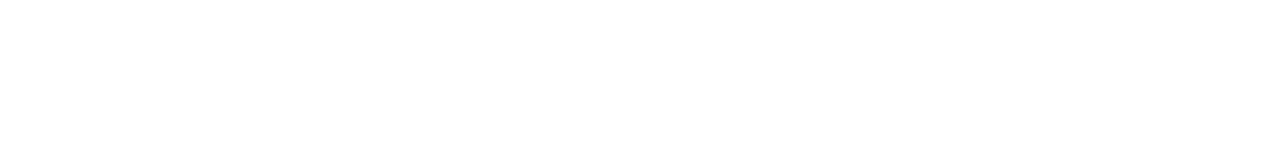
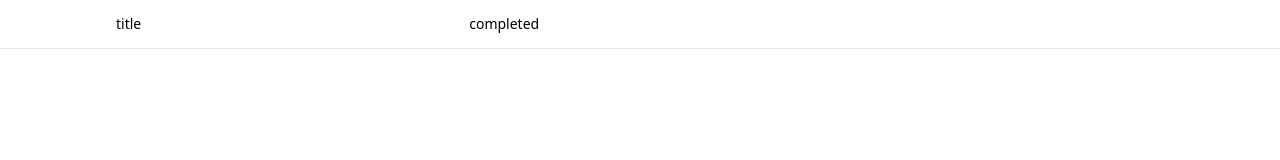
Before and after one commit to erufan/SSRreactquery, a Next.js app: page / in a window 1280 px wide. Shown: the top 160 px of the page. Built offline with nearby package versions, Linux system fonts and the light colour scheme.

Commit message:
Add reusable Table component

```diff
--- a/app/page.tsx
+++ b/app/page.tsx
@@ -1 +1,27 @@
-export default function Home() {}
+import Table from "@/components/Table";
+
+export default function Home() {
+  return (
+    <>
+      <Table>
+        <Table.TableHeader>
+          <Table.TableRow>
+            <Table.TableHead className="hidden w-[100px] sm:table-cell">
+              <span className="sr-only">Image</span>
+            </Table.TableHead>
+            <Table.TableHead>title</Table.TableHead>
+            <Table.TableHead>completed</Table.TableHead>
+            <Table.TableHead>
+              <span className="sr-only">Actions</span>
+            </Table.TableHead>
+          </Table.TableRow>
+        </Table.TableHeader>
+        <Table.TableBody>
+          {[].map((todo) => (
+            <span key={todo}>todo</span>
+          ))}
+        </Table.TableBody>
+      </Table>
+    </>
+  );
+}
--- /dev/null
+++ b/components/Table.tsx
@@ -0,0 +1,103 @@
+import React from "react";
+
+interface TableType
+  extends React.ForwardRefExoticComponent<
+    React.HTMLAttributes<HTMLTableElement> &
+      React.RefAttributes<HTMLTableElement>
+  > {
+  TableHeader: typeof TableHeader;
+  TableBody: typeof TableBody;
+  TableRow: typeof TableRow;
+  TableHead: typeof TableHead;
+  TableCell: typeof TableCell;
+}
+
+const Table = React.forwardRef<
+  HTMLTableElement,
+  React.HTMLAttributes<HTMLTableElement>
+>(({ className, ...props }, ref) => (
+  <div className="relative w-full overflow-auto">
+    <table
+      ref={ref}
+      className={`w-full caption-bottom text-sm ${className}`}
+      {...props}
+    >
+      {props.children}
+    </table>
+  </div>
+)) as TableType;
+Table.displayName = "Table";
+
+const TableHeader = React.forwardRef<
+  HTMLTableSectionElement,
+  React.HTMLAttributes<HTMLTableSectionElement>
+>(({ className, ...props }, ref) => (
+  <thead ref={ref} className={`[&_tr]:border-b ${className}`} {...props}>
+    {props.children}
+  </thead>
+));
+TableHeader.displayName = "TableHeader";
+
+const TableBody = React.forwardRef<
+  HTMLTableSectionElement,
+  React.HTMLAttributes<HTMLTableSectionElement>
+>(({ className, ...props }, ref) => (
+  <tbody
+    ref={ref}
+    className={`[&_tr:last-child]:border-0 ${className}`}
+    {...props}
+  >
+    {props.children}
+  </tbody>
+));
+TableBody.displayName = "TableBody";
+
+const TableRow = React.forwardRef<
+  HTMLTableRowElement,
+  React.HTMLAttributes<HTMLTableRowElement>
+>(({ className, ...props }, ref) => (
+  <tr
+    ref={ref}
+    className={`border-b transition-colors hover:bg-muted/50 data-[state=selected]:bg-muted ${className}`}
+    {...props}
+  >
+    {props.children}
+  </tr>
+));
+TableRow.displayName = "TableRow";
+
+const TableHead = React.forwardRef<
+  HTMLTableCellElement,
+  React.ThHTMLAttributes<HTMLTableCellElement>
+>(({ className, ...props }, ref) => (
+  <th
+    ref={ref}
+    className={`h-12 px-4 text-left align-middle font-medium text-muted-foreground [&:has([role=checkbox])]:pr-0 ${className}`}
+    {...props}
+  >
+    {props.children}
+  </th>
+));
+TableHead.displayName = "TableHead";
+
+const TableCell = React.forwardRef<
+  HTMLTableCellElement,
+  React.TdHTMLAttributes<HTMLTableCellElement>
+>(({ className, ...props }, ref) => (
+  <td
+    ref={ref}
+    className={`p-4 align-middle [&:has([role=checkbox])]:pr-0 ${className}`}
+    {...props}
+  >
+    {props.children}
+  </td>
+));
+TableCell.displayName = "TableCell";
+
+Table.TableHeader = TableHeader;
+Table.TableBody = TableBody;
+Table.TableRow = TableRow;
+Table.TableHead = TableHead;
+Table.TableCell = TableCell;
+
+export default Table;
```
